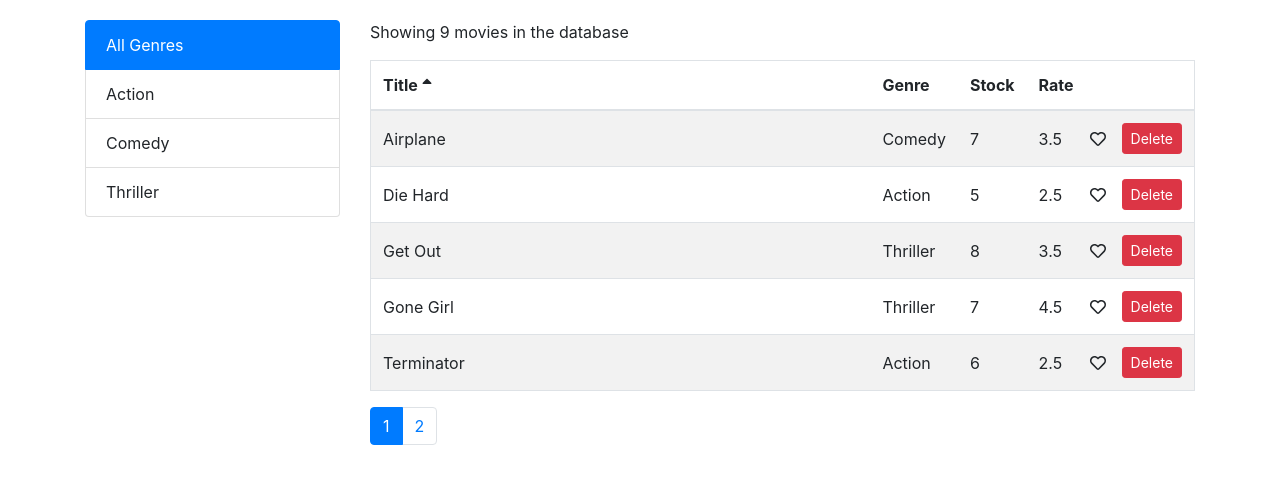
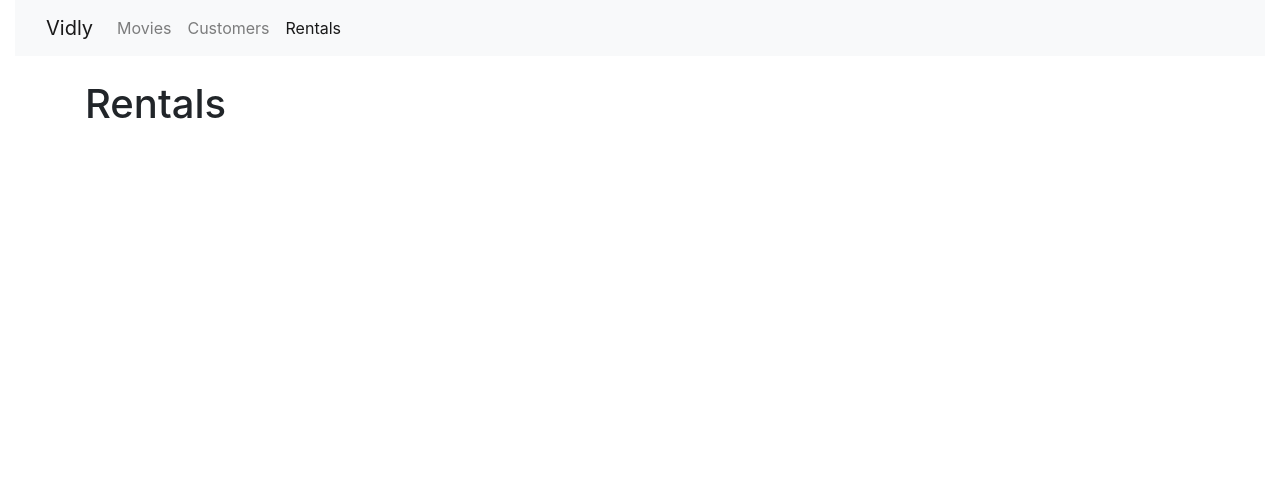
Before and after one commit to Vanfarock/mosh_react_course, a React (Create React App) app in the folder vidly/: page /rentals in a window 1280 px wide. Shown: the top 484 px of the page. Built offline with nearby package versions, Linux system fonts and the light colour scheme.

Commit message:
Added routing

```diff
--- a/vidly/package.json
+++ b/vidly/package.json
@@ -13,8 +13,10 @@
     "bootstrap": "^4.6.0",
     "lodash": "^4.17.21",
     "prop-types": "^15.7.2",
+    "query-string": "^7.0.0",
     "react": "^17.0.2",
     "react-dom": "^17.0.2",
+    "react-router-dom": "^5.2.0",
     "react-scripts": "4.0.3",
     "sass": "^1.32.8",
     "web-vitals": "^1.0.1"
--- a/vidly/src/App.js
+++ b/vidly/src/App.js
@@ -1,10 +1,27 @@
 import "./App.css";
+import { Switch, Route, Redirect } from "react-router-dom";
+import NavBar from "./components/navbar";
 import Movies from "./components/movies";
+import MovieForm from "./components/movieForm";
+import Customers from "./components/customers";
+import Rentals from "./components/rentals";
+import NotFound from "./components/notFound";
 
 function App() {
   return (
-    <main className="container">
-      <Movies />
+    <main className="container-fluid">
+      <NavBar />
+      <div className="container-lg">
+        <Switch>
+          <Route path="/movies/:id" component={MovieForm} />
+          <Route path="/movies" component={Movies} />
+          <Route path="/customers" component={Customers} />
+          <Route path="/rentals" component={Rentals} />
+          <Route path="/not-found" component={NotFound} />
+          <Redirect exact from="/" to="/movies" />
+          <Redirect to="/not-found" />
+        </Switch>
+      </div>
     </main>
   );
 }
--- /dev/null
+++ b/vidly/src/components/customers.jsx
@@ -0,0 +1,9 @@
+import React from 'react';
+
+const Customers = () => {
+  return (
+    <h1>Customers</h1>
+  );
+}
+
+export default Customers;
--- /dev/null
+++ b/vidly/src/components/movieForm.jsx
@@ -0,0 +1,14 @@
+import React from 'react';
+import { PropTypes } from 'prop-types';
+
+const MovieForm = ({ match }) => {
+  return (
+    <h1>Movie Form {match.params.id}</h1>
+  );
+}
+
+MovieForm.propTypes = {
+  movieId: PropTypes.string
+}
+
+export default MovieForm;
--- a/vidly/src/components/moviesTable.jsx
+++ b/vidly/src/components/moviesTable.jsx
@@ -2,10 +2,15 @@
 import PropTypes from 'prop-types';
 import Table from './common/table';
 import Like from './common/like';
+import { Link } from 'react-router-dom';
 
 class MoviesTable extends Component {
   columns = [
-    {path: 'title', label:'Title'},
+    {
+      path: 'title',
+      label:'Title',
+      content: movie => <Link to={`/movies/${movie._id}`}>{movie.title}</Link>
+    },
     {path: 'genre.name', label:'Genre'},
     {path: 'numberInStock', label:'Stock'},
     {path: 'dailyRentalRate', label:'Rate'},
--- /dev/null
+++ b/vidly/src/components/navbar.jsx
@@ -0,0 +1,32 @@
+import React, { Component } from 'react';
+import { Link, NavLink } from 'react-router-dom';
+
+class NavBar extends Component {
+  render() {
+    return (
+      <nav className="navbar navbar-expand-lg navbar-light bg-light mb-4">
+        <div className="container-fluid">
+          <Link className="navbar-brand" to="/">Vidly</Link>
+          <button className="navbar-toggler" type="button" data-bs-toggle="collapse" data-bs-target="#navbarSupportedContent" aria-controls="navbarSupportedContent" aria-expanded="false" aria-label="Toggle navigation">
+            <span className="navbar-toggler-icon" />
+          </button>
+          <div className="collapse navbar-collapse" id="navbarSupportedContent">
+            <ul className="navbar-nav me-auto mb-2 mb-lg-0">
+              <li className="nav-item">
+                <NavLink to="/movies" className="nav-link" href="#">Movies</NavLink>
+              </li>
+              <li className="nav-item">
+                <NavLink to="/customers" className="nav-link" href="#">Customers</NavLink>
+              </li>
+              <li className="nav-item">
+                <NavLink to="/rentals" className="nav-link" href="#">Rentals</NavLink>
+              </li>
+            </ul>
+          </div>
+        </div>
+      </nav>
+    );
+  }
+}
+
+export default NavBar;
--- /dev/null
+++ b/vidly/src/components/notFound.jsx
@@ -0,0 +1,9 @@
+import React from 'react';
+
+const NotFound = () => {
+  return (
+    <h1>Not Found</h1>
+  );
+}
+
+export default NotFound;
--- /dev/null
+++ b/vidly/src/components/rentals.jsx
@@ -0,0 +1,9 @@
+import React from 'react';
+
+const Rentals = () => {
+  return (
+    <h1>Rentals</h1>
+  );
+}
+
+export default Rentals;
--- a/vidly/src/index.js
+++ b/vidly/src/index.js
@@ -1,5 +1,6 @@
 import React from "react";
 import ReactDOM from "react-dom";
+import { BrowserRouter } from "react-router-dom";
 import "./index.scss";
 import App from "./App";
 import reportWebVitals from "./reportWebVitals";
@@ -7,7 +8,9 @@
 
 ReactDOM.render(
   <React.StrictMode>
-    <App />
+    <BrowserRouter>
+      <App />
+    </BrowserRouter>
   </React.StrictMode>,
   document.getElementById("root")
 );
--- a/vidly/src/index.scss
+++ b/vidly/src/index.scss
@@ -1,6 +1,6 @@
 body {
   margin: 0;
-  padding: 20px 0 0;
+  padding: 0;
   font-family: -apple-system, BlinkMacSystemFont, "Segoe UI", "Roboto", "Oxygen",
     "Ubuntu", "Cantarell", "Fira Sans", "Droid Sans", "Helvetica Neue",
     sans-serif;
```
Also changed, not shown: 1 other file (tests, documents, lock files or other folders).
